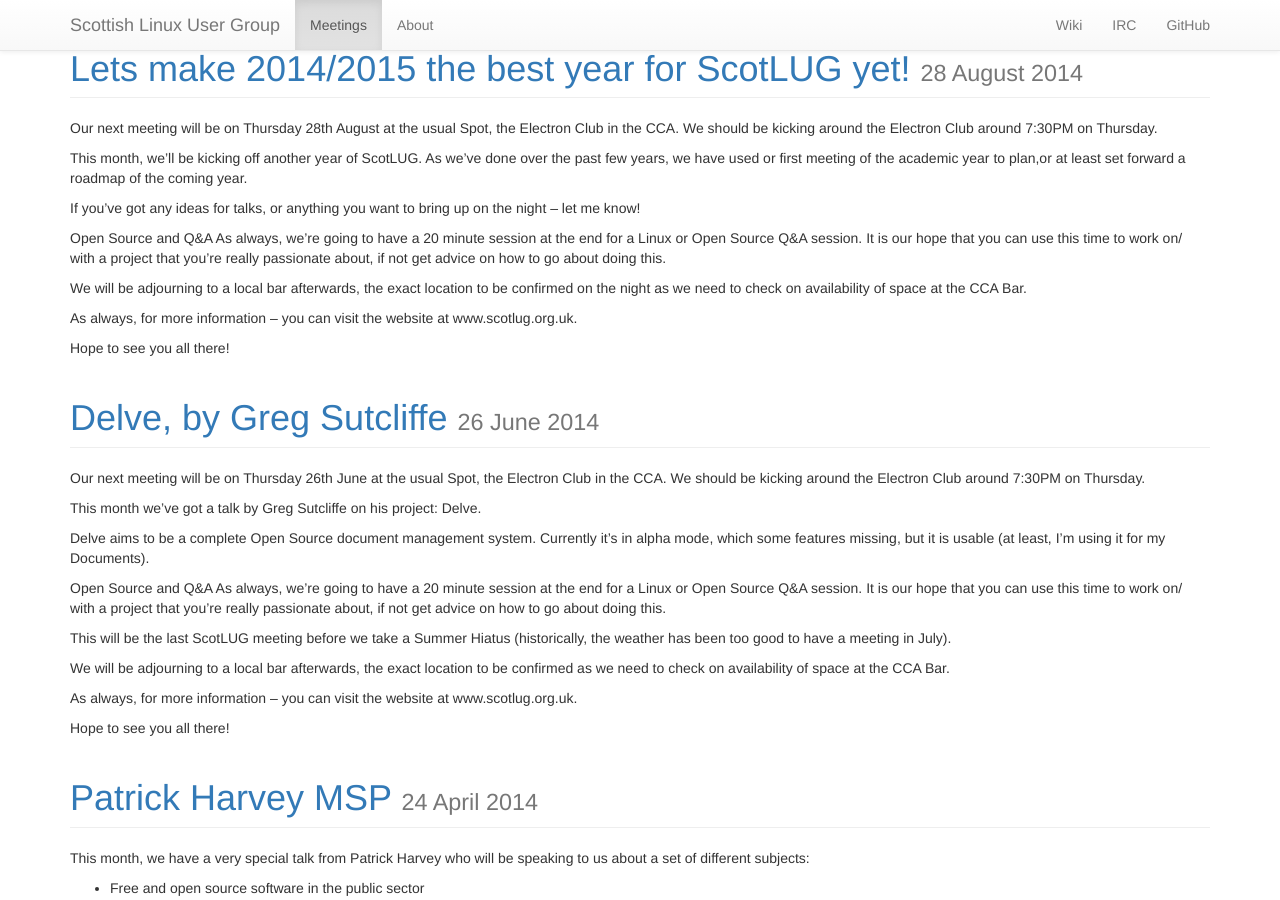
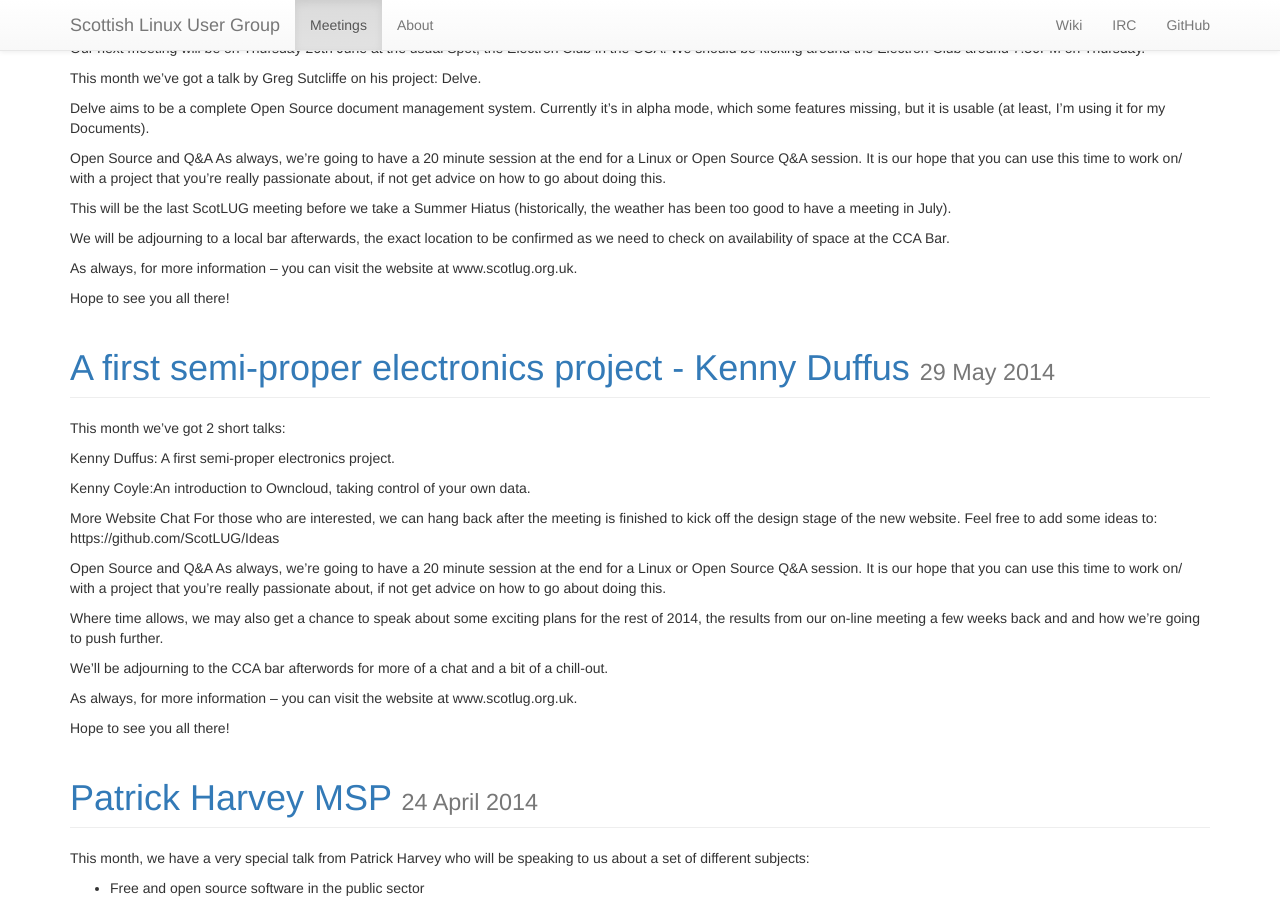
Before and after one commit to ScotLUG/scotlug.github.io, a Jekyll site: the page built from meetings/index.html, in a window 1280 px wide and 900 px high, scrolled down 1731 px. Built offline with Jekyll 4.4.1, drawn with Linux system fonts in a browser that asks for light colours; some of the changed text lies outside the part shown.

Commit message:
Fix parse error caused by colon in YAML value

```diff
--- a/meetings/_posts/2014-05-29-kenny-duffus-a-first-semi-proper-electronics-project.markdown
+++ b/meetings/_posts/2014-05-29-kenny-duffus-a-first-semi-proper-electronics-project.markdown
@@ -1,6 +1,6 @@
 ---
 layout: default
-title: Kenny Duffus: A first semi-proper electronics project
+title: A first semi-proper electronics project - Kenny Duffus
 ---
 
 This month we've got 2 short talks:
```
